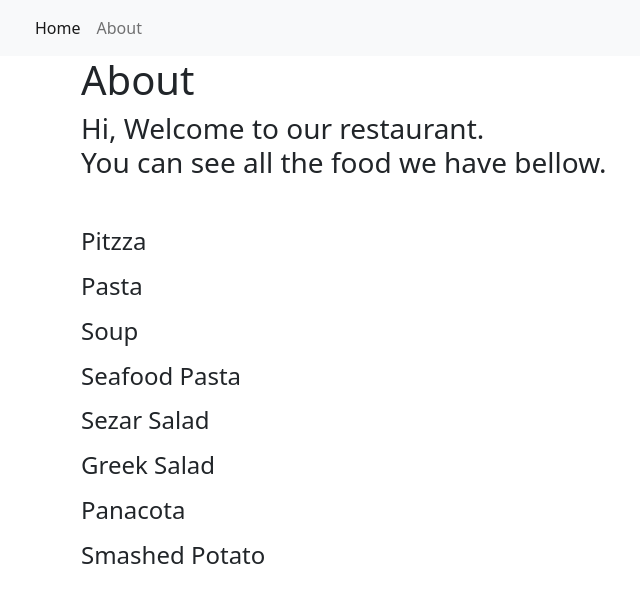
After one commit to Mahdi-Meyghani/Restaurant-Web-Application, a Django app: page /about/ in a window 1280 px wide. The commit adds this page. Shown: the top 603 px of the page, without its empty margins (1-641 px from the left). Run offline with Django 5.2, Linux system fonts and the light colour scheme; data comes from the database, SQL or seed files in the repository; some libraries are stand-ins or nearby versions.

```diff
--- /dev/null
+++ b/restaurant_menu/templates/about.html
@@ -0,0 +1,12 @@
+{% extends 'base.html' %}
+{% block content %}
+
+    <h1>About</h1>
+    <h3>Hi, Welcome to our restaurant. <br> You can see all the food we have bellow.</h3>
+    <h4 class="mt-5">
+        {% for meal in meal_list %}
+            <p>{{ meal }}</p>
+        {% endfor %}
+    </h4>
+
+{% endblock %}
--- a/restaurant_menu/templates/base.html
+++ b/restaurant_menu/templates/base.html
@@ -20,7 +20,7 @@
                             <a class="nav-link active" aria-current="page" href="{% url 'home' %}">Home</a>
                         </li>
                         <li class="nav-item">
-                            <a class="nav-link" aria-current="page" href="{% url 'home' %}">About</a>
+                            <a class="nav-link" aria-current="page" href="{% url 'about' %}">About</a>
                         </li>
                     </ul>
                 </div>
--- a/restaurant_menu/urls.py
+++ b/restaurant_menu/urls.py
@@ -4,5 +4,6 @@ from . import views
 
 urlpatterns = [
     path('', views.MenuList.as_view(), name='home'),
-    path('detail<int:pk>/', views.MenuDetail.as_view(), name='meal_detail')
+    path('detail<int:pk>/', views.MenuDetail.as_view(), name='meal_detail'),
+    path('about/', views.About.as_view(), name='about')
 ]
--- a/restaurant_menu/views.py
+++ b/restaurant_menu/views.py
@@ -16,3 +16,12 @@ class MenuList(generic.ListView):
 class MenuDetail(generic.DetailView):
     model = Meal
     template_name = "menu_item_detail.html"
+
+
+class About(generic.ListView):
+    queryset = Meal.objects.order_by("date_updated")
+    template_name = "about.html"
+
+    def get_context_data(self, **kwargs):
+        context = super().get_context_data(**kwargs)
+        return context
```
